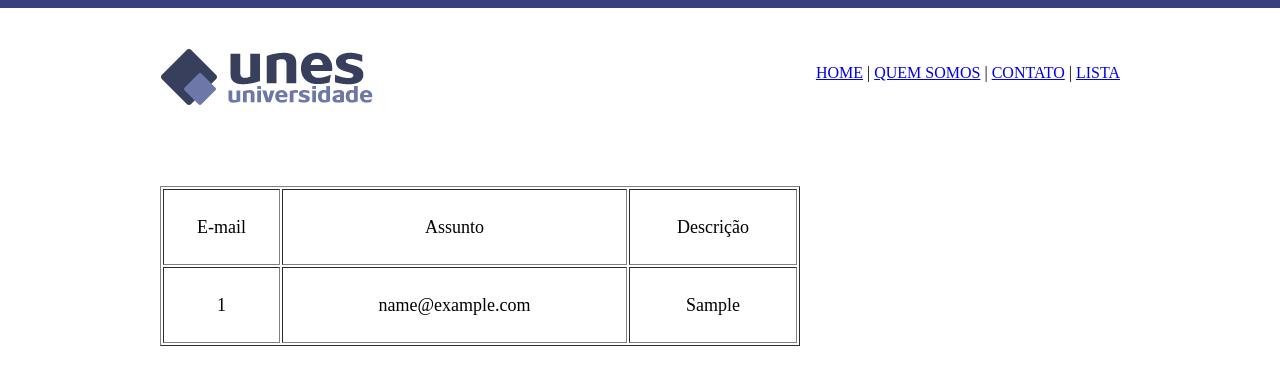
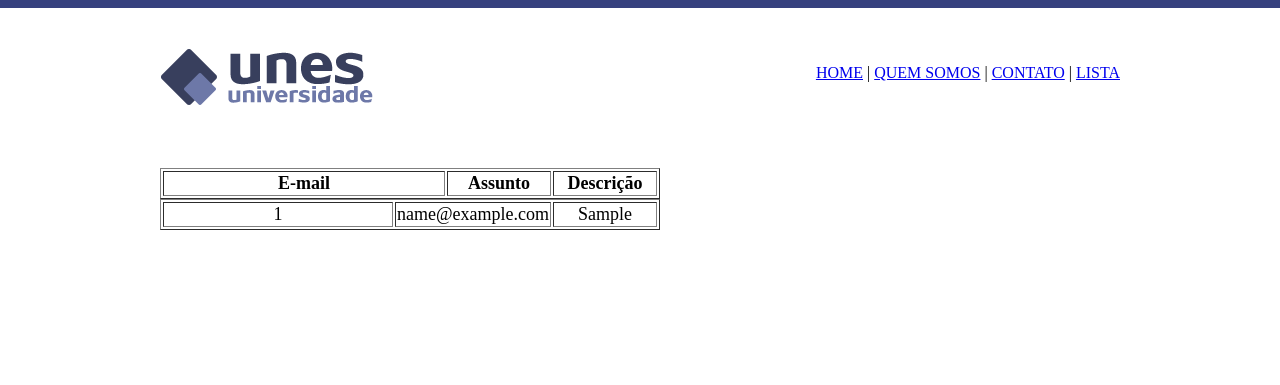
Before and after one commit to abnerdouglas/PMIC, a Flask app: page /users in a window 1280 px wide; the page is wider, and only the part inside the window is pictured. Shown: the top 385 px of that part. Run offline with Flask 2, Linux system fonts and the light colour scheme; tables that the repository leaves empty or names only in its code hold one stand-in row (values such as "Sample post"); lists and menus that the app fills with data are empty; some libraries are stand-ins or nearby versions.

Commit message:
desafio3

```diff
--- a/static/css/styles.css
+++ b/static/css/styles.css
@@ -1,26 +1,26 @@
 
 .retangulo-cinza {
-   position: absolute;
-   width: 100em;
+   position: relative;
+   width: auto;
    height: 30em;
    background: rgb(233, 232, 231);
-   margin-top: 10em;
+   top: 10em;
   }
 
 .linha-azul {
    position: relative;
-   width: 100em;
+   width: auto;
    height: 0.5em;
    background: rgb(54, 65, 126);
   }
 
 .img-capa{
-   position: relative;
+   position: absolute;
    display: flex;
    justify-content: center;
-   margin-top: 10em;
    width: 100em;
    height: 30em;
+   top: 10.5em;
   }
 
 .img-logo{
@@ -86,9 +86,15 @@ hr{
   left: 10em;
   top: 10em;
   right: 6em;
-  text-align: justify;
+
 }
 table{
   text-align: center;
   font-size: large;
 }
+
+header{
+  position: relative;
+  left: 10em;
+  top: 10em;
+}
--- a/templates/users.html
+++ b/templates/users.html
@@ -1,23 +1,27 @@
 {% extends "base.html" %}
 {% block conteudo %}
+<header>
+<table border="1"  width="500"  >
+<tr>
+    <th >E-mail </th>
+    <th width="100">Assunto</th>
+    <th width="100">Descrição</th>
+</tr>
+</table>
+</header>
 {% for user in userDetails %}
 
 <div class="users">
 
-    <table border="1" width="50%" height="20%">
+
+    <table border="1" width="500">
 
         <tr>
-            <td>E-mail </td>
-            <td>Assunto</td>
-            <td>Descrição</td>
+            <td>{{user[0]}}</td>
+            <td width="100">{{user[1]}}</td>
+            <td width="100">{{user[2]}}</td>
+        </tr>
 
-        </tr>
-        <tr>
-            <td>{{user[0]}}</td>
-            <td>{{user[1]}}</td>
-            <td>{{user[2]}}</td>
-        </tr>
-       <br>
     </table>
 
 </div>
```
